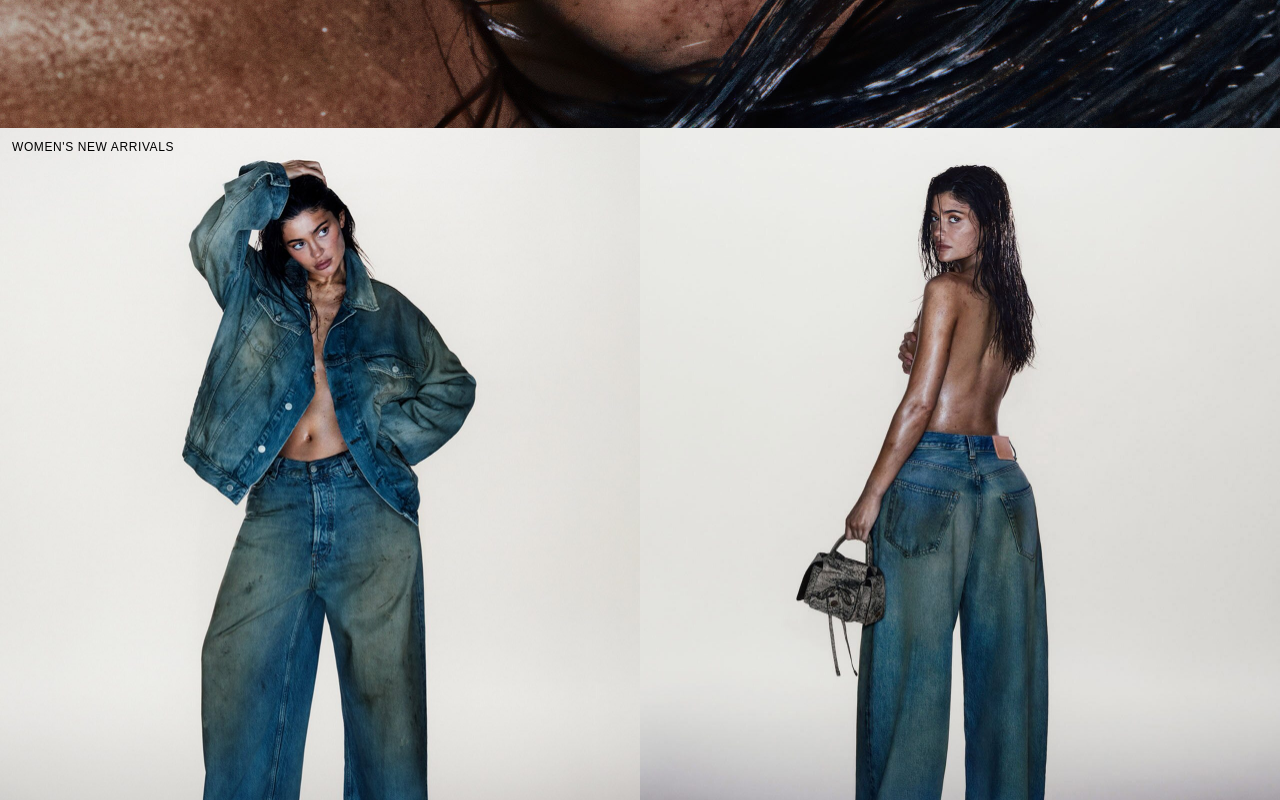
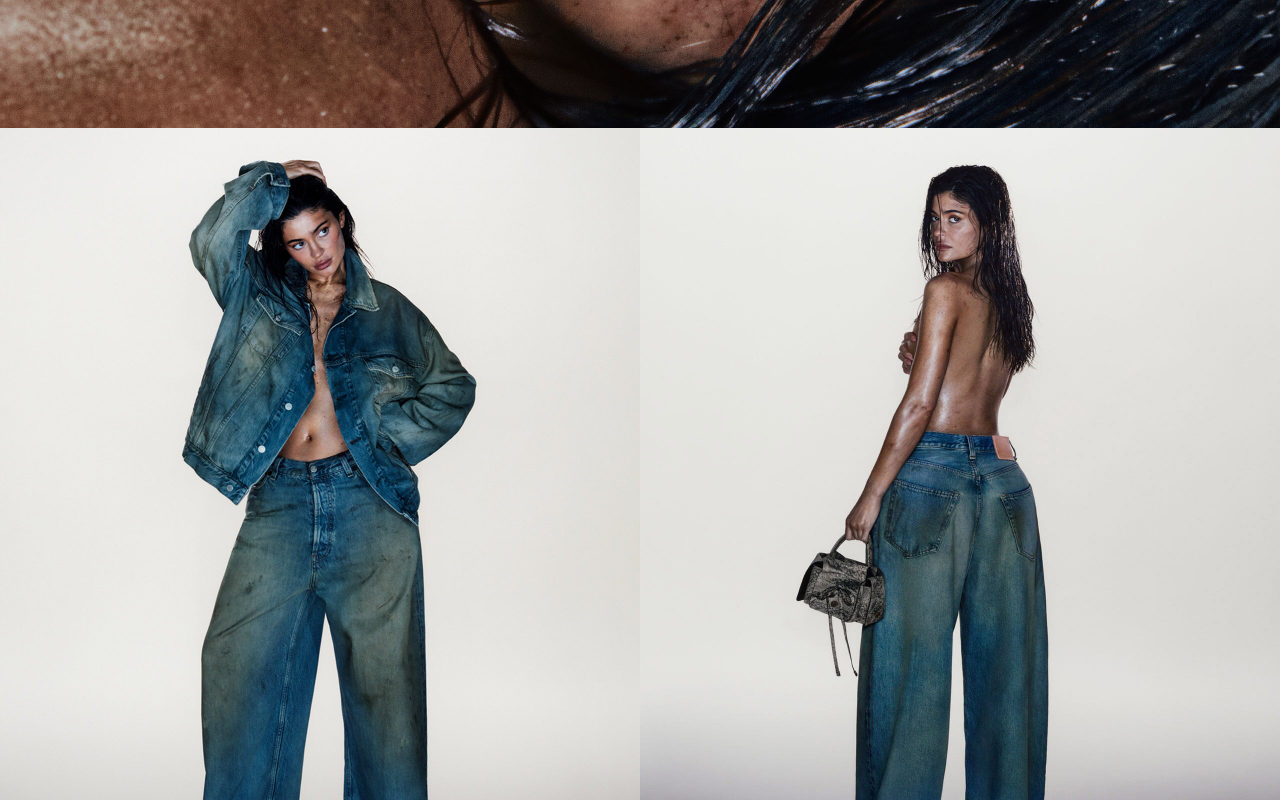
Before and after one commit to brycem9/acne-studios-ecommerce, a Next.js app: page / in a window 1280 px wide. Shown: the part 620-1420 px from the top of the page. Built offline with nearby package versions, Linux system fonts and the light colour scheme.

Commit message:
image compression test 2

```diff
--- a/components/Header.jsx
+++ b/components/Header.jsx
@@ -50,6 +50,7 @@ function Header() {
             onMouseLeave={handleMouseLeave2}
           >
             <div className="img-container2">
+              <img className="" src="\assets\kylie\denim2-dCOMPRESSED.jpg" alt="" />
               <div className="text-container">
                 {hovered2 ? (
                 <h1 className="text-xs tracking-wider sticky text-link pl-3 z-10 left-0 top-8">
--- a/styles/globals.css
+++ b/styles/globals.css
@@ -185,7 +185,7 @@ input[type="number"]::-webkit-outer-spin-button {
 
 
 .img-container2 {
-    position: relative;
+    /* position: relative;
     width: 100vw;
     height: 0;
     padding-bottom: calc(100% / (14.5 / 9));
@@ -200,7 +200,7 @@ input[type="number"]::-webkit-outer-spin-button {
       background-image: url("/assets/kylie/denim2-dCOMPRESSED.jpg");
       background-size: cover;
       background-repeat: no-repeat;
-    }
+    } */
   }
 
   .text-link {
```
